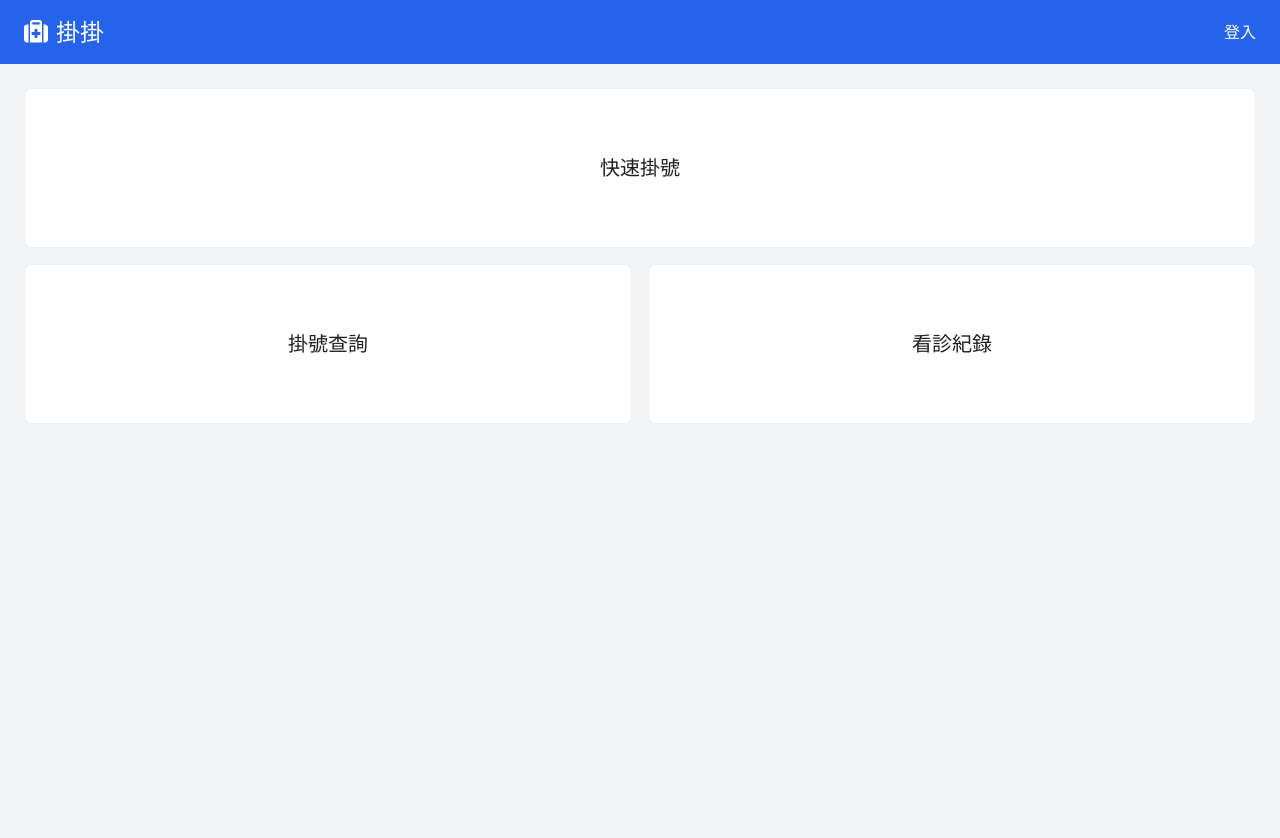
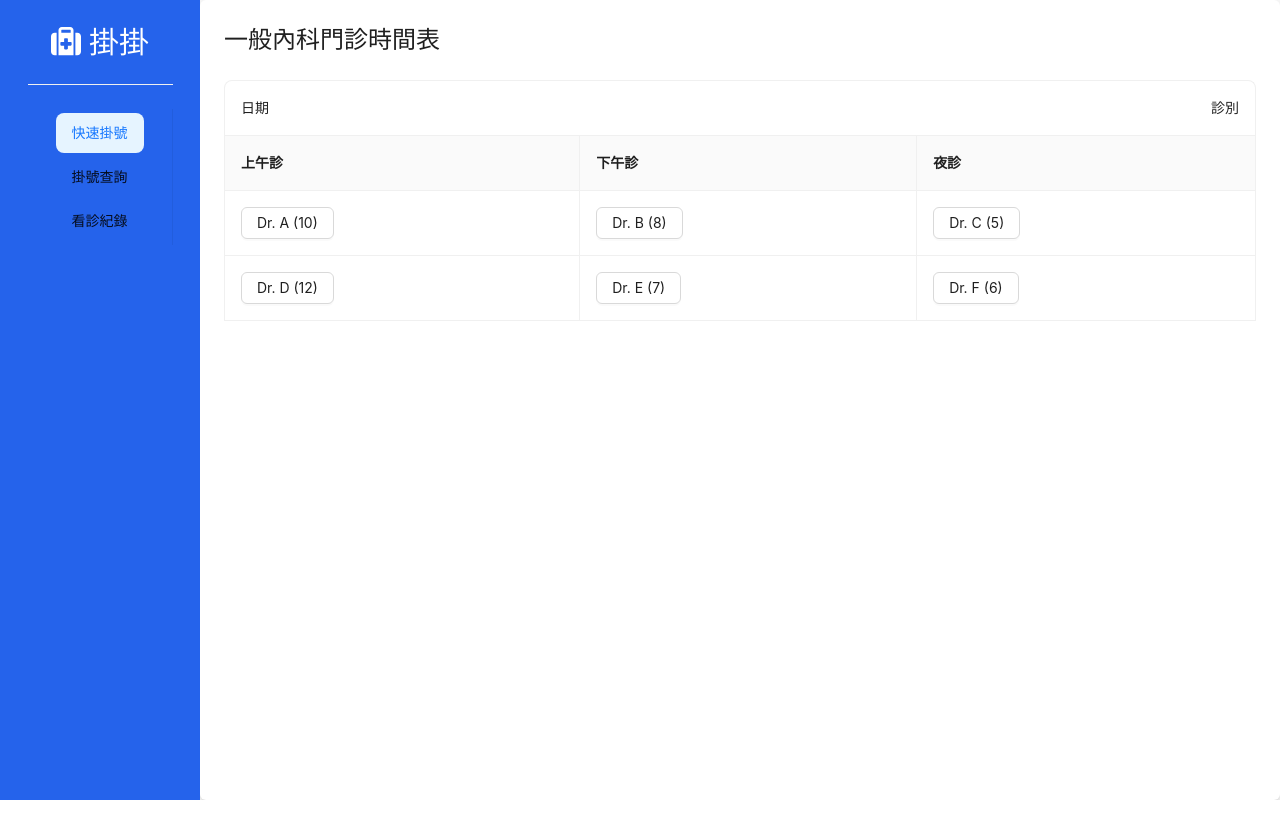
Before and after one commit to Latseng/Registration-system, a React (Vite) app: page /schedule in a window 1280 px wide. Shown: the top 838 px of the page. After the commit the page ends 800 px from the top, so only its background shows below. Built offline with nearby package versions, Linux system fonts and the light colour scheme.

Commit message:
feat: mobile menu

```diff
--- a/src/App.jsx
+++ b/src/App.jsx
@@ -1,5 +1,5 @@
 import { BrowserRouter, Route, Routes } from "react-router-dom";
-import { MainPage, LoginPage, DepartmentPage, RecordsPage } from "./pages";
+import { MainPage, LoginPage, DepartmentPage, RecordsPage, ClinicSchedulePage } from "./pages";
 
 function App() {
   return (
@@ -10,6 +10,7 @@ function App() {
           <Route path="department" element={<DepartmentPage />} />
           <Route path="records" element={<RecordsPage />} />
           <Route path="*" element={<MainPage />} />
+          <Route path="schedule" element={<ClinicSchedulePage />} />
         </Routes>
       </BrowserRouter>
     </>
--- a/src/pages/ClinicSchedulePage.jsx
+++ b/src/pages/ClinicSchedulePage.jsx
@@ -1,11 +1,117 @@
-import { Layout, Menu, Button, Divider } from "antd";
+import useRWD from "../hooks/useRWD";
+import Logo from "../components/Logo";
+import { Layout, Menu, Button, Table, Divider } from "antd";
 import { FaSuitcaseMedical } from "react-icons/fa6";
+import { IoMenu } from "react-icons/io5";
 import { useNavigate } from "react-router-dom";
 
-const { Sider, Content } = Layout;
+const { Sider, Header, Content } = Layout;
 
 const ClinicSchedulePage = () => {
-  return <div>ClinicSchedulePage</div>;
+  const navigate = useNavigate();
+  const device = useRWD();
+
+  const handleClickLogin = () => {
+    navigate("/login");
+  };
+  const handleClickLogo = () => {
+    navigate("/*");
+  };
+
+  // 定義門診時間表的資料
+  const columns = [
+    {
+      title: "上午診",
+      dataIndex: "morning",
+      key: "morning",
+      render: (text) => <Button>{text}</Button>,
+    },
+    {
+      title: "下午診",
+      dataIndex: "afternoon",
+      key: "afternoon",
+      render: (text) => <Button>{text}</Button>,
+    },
+    {
+      title: "夜診",
+      dataIndex: "evening",
+      key: "evening",
+      render: (text) => <Button>{text}</Button>,
+    },
+  ];
+  const data = [
+    {
+      key: "1",
+      date: "09/01",
+      morning: "Dr. A (10)",
+      afternoon: "Dr. B (8)",
+      evening: "Dr. C (5)",
+    },
+    {
+      key: "2",
+      date: "09/02",
+      morning: "Dr. D (12)",
+      afternoon: "Dr. E (7)",
+      evening: "Dr. F (6)",
+    },
+    // ...更多日期資料
+  ];
+
+  return (
+    <Layout className="min-h-screen">
+      {device === "desktop" ? (
+        <Sider
+          width={200}
+          style={{ backgroundColor: "rgb(37 99 235)" }}
+          className="px-6 flex flex-col items-center py-6"
+        >
+          <button
+            onClick={() => navigate("/*")}
+            className="mx-auto flex items-center text-white text-3xl"
+          >
+            <FaSuitcaseMedical className="mr-2" />
+            <h1>掛掛</h1>
+          </button>
+          <Divider className="bg-white w-full" />
+          <Menu
+            mode="vertical"
+            defaultSelectedKeys={["1"]}
+            className="bg-blue-600 px-6"
+          >
+            <Menu.Item key="1">快速掛號</Menu.Item>
+            <Menu.Item key="2">掛號查詢</Menu.Item>
+            <Menu.Item key="3">看診紀錄</Menu.Item>
+          </Menu>
+        </Sider>
+      ) : (
+        /* 手機版導覽列 */
+        <Header className="flex justify-between items-center bg-blue-600 px-6">
+          <button className="text-white">
+            <IoMenu className="size-6" />
+          </button>
+          <Logo onClick={handleClickLogo} />
+          <button className="text-white">登入</button>
+        </Header>
+      )}
+
+      {/* 右側內容區 */}
+      <Content className="bg-white p-6 rounded-md shadow-md">
+        <h1 className="text-2xl mb-6">一般內科門診時間表</h1>
+        <Table
+          columns={columns}
+          dataSource={data}
+          pagination={false}
+          bordered
+          title={() => (
+            <div className="flex justify-between">
+              <span>日期</span>
+              <span>診別</span>
+            </div>
+          )}
+        />
+      </Content>
+    </Layout>
+  );
 };
 
 export default ClinicSchedulePage;
--- a/src/pages/DepartmentPage.jsx
+++ b/src/pages/DepartmentPage.jsx
@@ -1,15 +1,17 @@
 import useRWD from "../hooks/useRWD";
 import Logo from "../components/Logo";
-import { Layout, Menu, Button, Divider } from "antd";
+import { Layout, Menu, Button, Divider, Drawer } from "antd";
 import { FaSuitcaseMedical } from "react-icons/fa6";
 import { IoMenu } from "react-icons/io5";
 import { useNavigate } from "react-router-dom";
+import { useState } from "react";
 
 const { Sider, Header, Content } = Layout;
 
 const DepartmentPage = () => {
   const navigate = useNavigate();
   const device = useRWD()
+  const [openMenu, setOpenMenu] = useState(false)
 
   const handleClickLogin = () => {
     navigate("/login");
@@ -18,7 +20,7 @@ const DepartmentPage = () => {
      navigate("/*")
   }
   return (
-    <Layout>
+    <Layout className="min-h-screen">
       {device === "desktop" ? (
         <Sider
           width={200}
@@ -45,13 +47,27 @@ const DepartmentPage = () => {
         </Sider>
       ) : (
         /* 手機版導覽列 */
+        <>
           <Header className="flex justify-between items-center bg-blue-600 px-6">
-          <button className="text-white">
+            <button className="text-white" onClick={() => setOpenMenu(true)}>
               <IoMenu className="size-6" />
             </button>
             <Logo onClick={handleClickLogo} />
             <button className="text-white">登入</button>
           </Header>
+          <Drawer
+            visible={openMenu}
+            closable={false}
+            placement="left"
+            onClose={() => setOpenMenu(false)}
+          >
+            <Menu mode="vertical" defaultSelectedKeys={["1"]}>
+              <Menu.Item key="1">快速掛號</Menu.Item>
+              <Menu.Item key="2">掛號查詢</Menu.Item>
+              <Menu.Item key="3">看診紀錄</Menu.Item>
+            </Menu>
+          </Drawer>
+        </>
       )}
 
       {/* 右側內容區 */}
--- a/src/pages/index.js
+++ b/src/pages/index.js
@@ -2,5 +2,6 @@ import MainPage from "./MainPage";
 import LoginPage from "./LoginPage";
 import DepartmentPage from "./DepartmentPage";
 import RecordsPage from "./RecordsPage";
+import ClinicSchedulePage from "./ClinicSchedulePage"
 
-export { MainPage, LoginPage, DepartmentPage, RecordsPage };
+export { MainPage, LoginPage, DepartmentPage, RecordsPage, ClinicSchedulePage };
```
Lines whose indentation alone changed are shown as unchanged.
